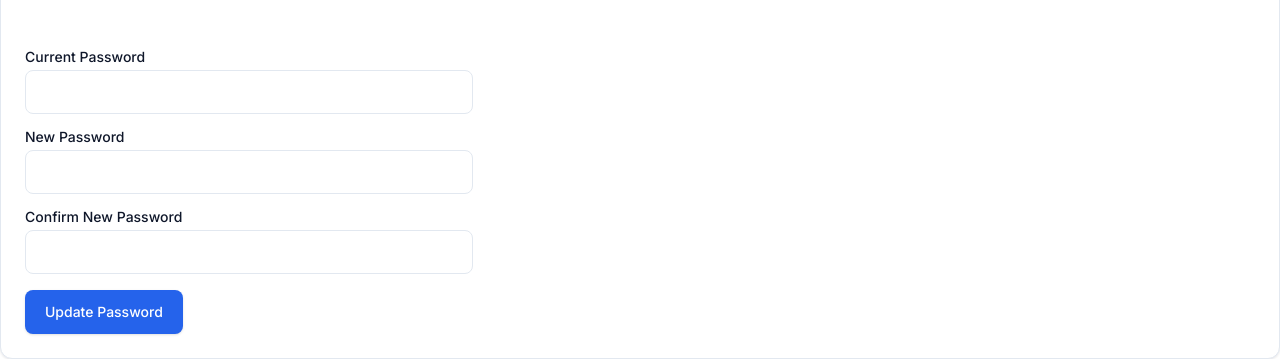
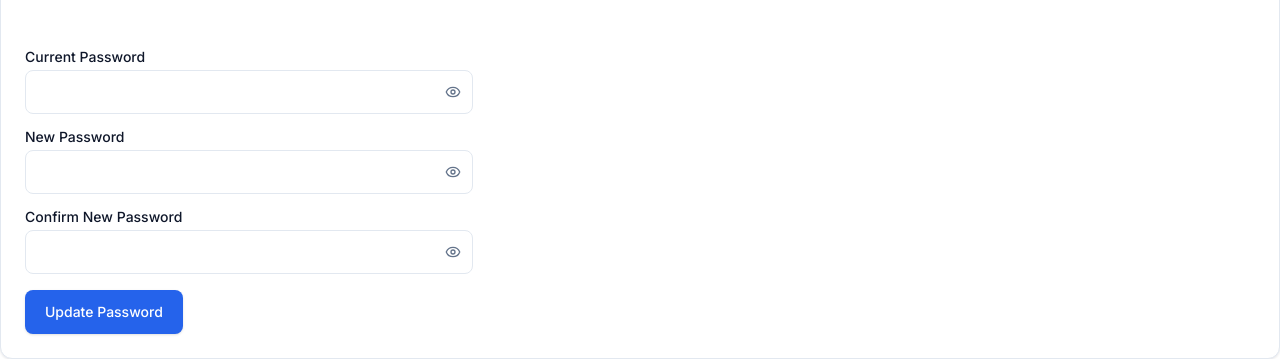
Before and after one commit to tarangsachaniya/printeve, a Next.js app: page /account/settings in a window 1280 px wide. Shown: the part 173-532 px from the top of the page. Built offline with nearby package versions, Linux system fonts and the light colour scheme; no server answers.

Commit message:
chore: account modal, password eye toggle, address prefill from profile

```diff
--- a/app/(auth)/login/page.tsx
+++ b/app/(auth)/login/page.tsx
@@ -9,6 +9,7 @@ import { useAuth } from "@/lib/auth";
 import { Button } from "@/components/ui/button";
 import { Card, CardContent, CardHeader, CardTitle, CardDescription } from "@/components/ui/card";
 import { Input } from "@/components/ui/input";
+import { PasswordInput } from "@/components/ui/password-input";
 import { Label } from "@/components/ui/label";
 
 export default function LoginPage() {
@@ -52,7 +53,7 @@ export default function LoginPage() {
                 Forgot password?
               </Link>
             </div>
-            <Input id="password" type="password" required value={password} onChange={(e) => setPassword(e.target.value)} placeholder="••••••••" />
+            <PasswordInput id="password" required value={password} onChange={(e) => setPassword(e.target.value)} placeholder="••••••••" />
           </div>
 
           {error && <p className="rounded-md border border-danger/30 bg-danger/5 p-3 text-sm text-danger">{error}</p>}
--- a/app/(auth)/register/page.tsx
+++ b/app/(auth)/register/page.tsx
@@ -9,6 +9,7 @@ import { useAuth } from "@/lib/auth";
 import { Button } from "@/components/ui/button";
 import { Card, CardContent, CardHeader, CardTitle, CardDescription } from "@/components/ui/card";
 import { Input } from "@/components/ui/input";
+import { PasswordInput } from "@/components/ui/password-input";
 import { Label } from "@/components/ui/label";
 
 export default function RegisterPage() {
@@ -57,7 +58,7 @@ export default function RegisterPage() {
           </div>
           <div>
             <Label className="mb-1.5 block" htmlFor="password">Password</Label>
-            <Input id="password" type="password" required minLength={8} value={password} onChange={(e) => setPassword(e.target.value)} placeholder="••••••••" />
+            <PasswordInput id="password" required minLength={8} value={password} onChange={(e) => setPassword(e.target.value)} placeholder="••••••••" />
           </div>
 
           {error && <p className="rounded-md border border-danger/30 bg-danger/5 p-3 text-sm text-danger">{error}</p>}
--- a/app/(auth)/reset-password/page.tsx
+++ b/app/(auth)/reset-password/page.tsx
@@ -10,6 +10,7 @@ import { useAuth } from "@/lib/auth";
 import { Button } from "@/components/ui/button";
 import { Card, CardContent, CardHeader, CardTitle, CardDescription } from "@/components/ui/card";
 import { Input } from "@/components/ui/input";
+import { PasswordInput } from "@/components/ui/password-input";
 import { Label } from "@/components/ui/label";
 
 function ResetPasswordForm() {
@@ -67,11 +68,11 @@ function ResetPasswordForm() {
         <form onSubmit={handleSubmit} className="flex flex-col gap-4">
           <div>
             <Label className="mb-1.5 block" htmlFor="password">New Password</Label>
-            <Input id="password" type="password" required minLength={8} value={password} onChange={(e) => setPassword(e.target.value)} placeholder="••••••••" />
+            <PasswordInput id="password" required minLength={8} value={password} onChange={(e) => setPassword(e.target.value)} placeholder="••••••••" />
           </div>
           <div>
             <Label className="mb-1.5 block" htmlFor="confirmPassword">Confirm Password</Label>
-            <Input id="confirmPassword" type="password" required minLength={8} value={confirmPassword} onChange={(e) => setConfirmPassword(e.target.value)} placeholder="••••••••" />
+            <PasswordInput id="confirmPassword" required minLength={8} value={confirmPassword} onChange={(e) => setConfirmPassword(e.target.value)} placeholder="••••••••" />
           </div>
 
           {error && <p className="rounded-md border border-danger/30 bg-danger/5 p-3 text-sm text-danger">{error}</p>}
--- a/app/account/settings/page.tsx
+++ b/app/account/settings/page.tsx
@@ -5,6 +5,7 @@ import { Loader2, CheckCircle2 } from "lucide-react";
 import { api, ApiError } from "@/lib/api";
 import { Card, CardContent, CardHeader, CardTitle, CardDescription } from "@/components/ui/card";
 import { Input } from "@/components/ui/input";
+import { PasswordInput } from "@/components/ui/password-input";
 import { Label } from "@/components/ui/label";
 import { Button } from "@/components/ui/button";
 
@@ -59,15 +60,15 @@ export default function SettingsPage() {
           <form onSubmit={handlePasswordSubmit} className="flex max-w-md flex-col gap-4">
             <div>
               <Label className="mb-1.5 block" htmlFor="currentPassword">Current Password</Label>
-              <Input id="currentPassword" type="password" required value={currentPassword} onChange={(e) => setCurrentPassword(e.target.value)} />
+              <PasswordInput id="currentPassword" required value={currentPassword} onChange={(e) => setCurrentPassword(e.target.value)} />
             </div>
             <div>
               <Label className="mb-1.5 block" htmlFor="newPassword">New Password</Label>
-              <Input id="newPassword" type="password" required minLength={8} value={newPassword} onChange={(e) => setNewPassword(e.target.value)} />
+              <PasswordInput id="newPassword" required minLength={8} value={newPassword} onChange={(e) => setNewPassword(e.target.value)} />
             </div>
             <div>
               <Label className="mb-1.5 block" htmlFor="confirmPassword">Confirm New Password</Label>
-              <Input id="confirmPassword" type="password" required minLength={8} value={confirmPassword} onChange={(e) => setConfirmPassword(e.target.value)} />
+              <PasswordInput id="confirmPassword" required minLength={8} value={confirmPassword} onChange={(e) => setConfirmPassword(e.target.value)} />
             </div>
 
             {error && <p className="rounded-md border border-danger/30 bg-danger/5 p-3 text-sm text-danger">{error}</p>}
--- a/components/auth/auth-modal.tsx
+++ b/components/auth/auth-modal.tsx
@@ -6,6 +6,7 @@ import { ApiError } from "@/lib/api";
 import { useAuth } from "@/lib/auth";
 import { Button } from "@/components/ui/button";
 import { Input } from "@/components/ui/input";
+import { PasswordInput } from "@/components/ui/password-input";
 import { Label } from "@/components/ui/label";
 import { Tabs, TabsList, TabsTrigger, TabsContent } from "@/components/ui/tabs";
 import {
@@ -98,7 +99,7 @@ function LoginView({ onSuccess, onForgotPassword }: { onSuccess: () => void; onF
             Forgot password?
           </button>
         </div>
-        <Input id="login-password" type="password" required value={password} onChange={(e) => setPassword(e.target.value)} placeholder="••••••••" />
+        <PasswordInput id="login-password" required value={password} onChange={(e) => setPassword(e.target.value)} placeholder="••••••••" />
       </div>
 
       {error && <p className="rounded-md border border-danger/30 bg-danger/5 p-3 text-sm text-danger">{error}</p>}
@@ -149,7 +150,7 @@ function RegisterView({ onSuccess }: { onSuccess: () => void }) {
       </div>
       <div>
         <Label className="mb-1.5 block" htmlFor="register-password">Password</Label>
-        <Input id="register-password" type="password" required minLength={8} value={password} onChange={(e) => setPassword(e.target.value)} placeholder="••••••••" />
+        <PasswordInput id="register-password" required minLength={8} value={password} onChange={(e) => setPassword(e.target.value)} placeholder="••••••••" />
       </div>
 
       {error && <p className="rounded-md border border-danger/30 bg-danger/5 p-3 text-sm text-danger">{error}</p>}
```
Also changed, not shown: components/auth/account-modal.tsx (+4 -3 lines).
